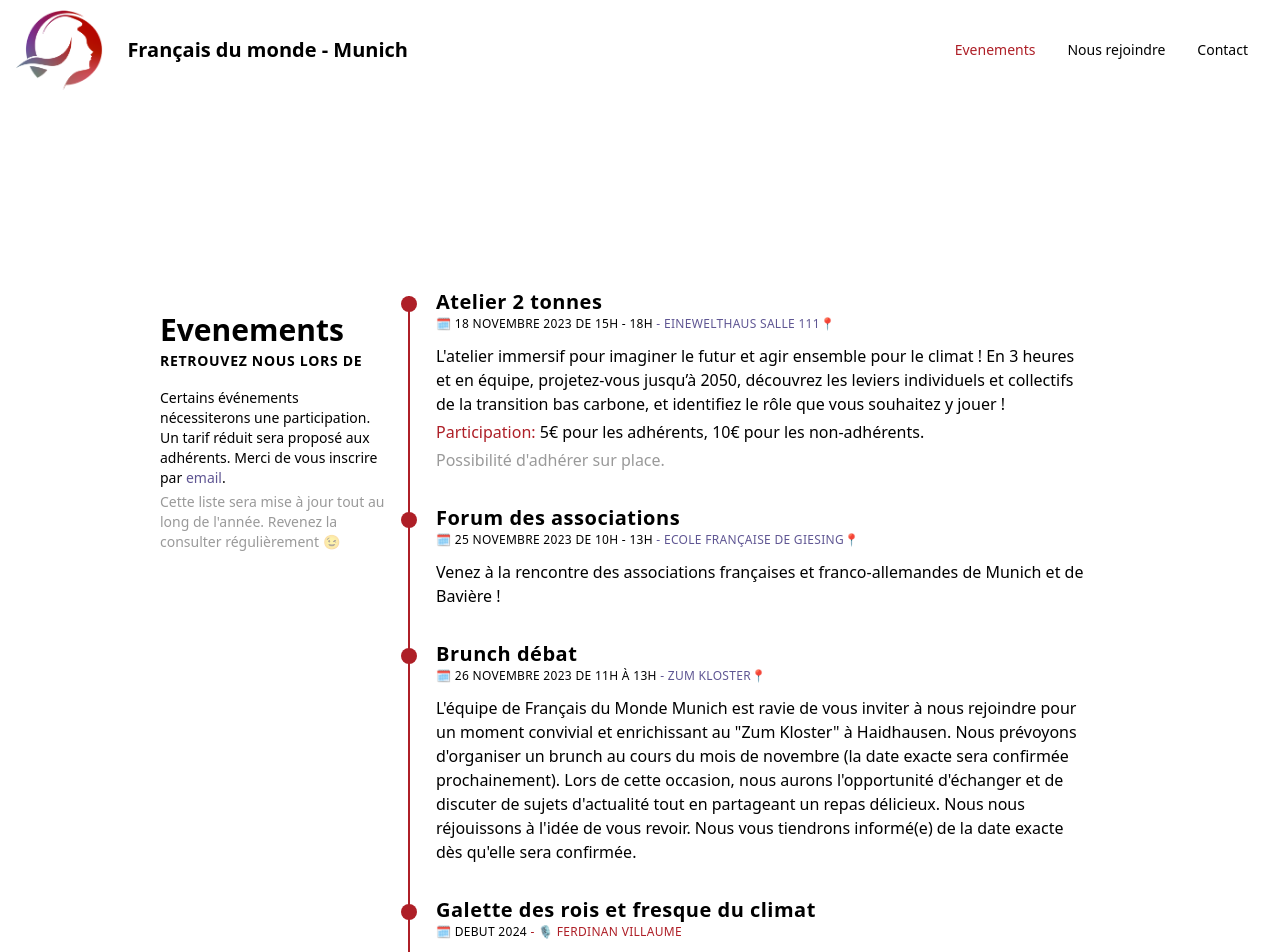
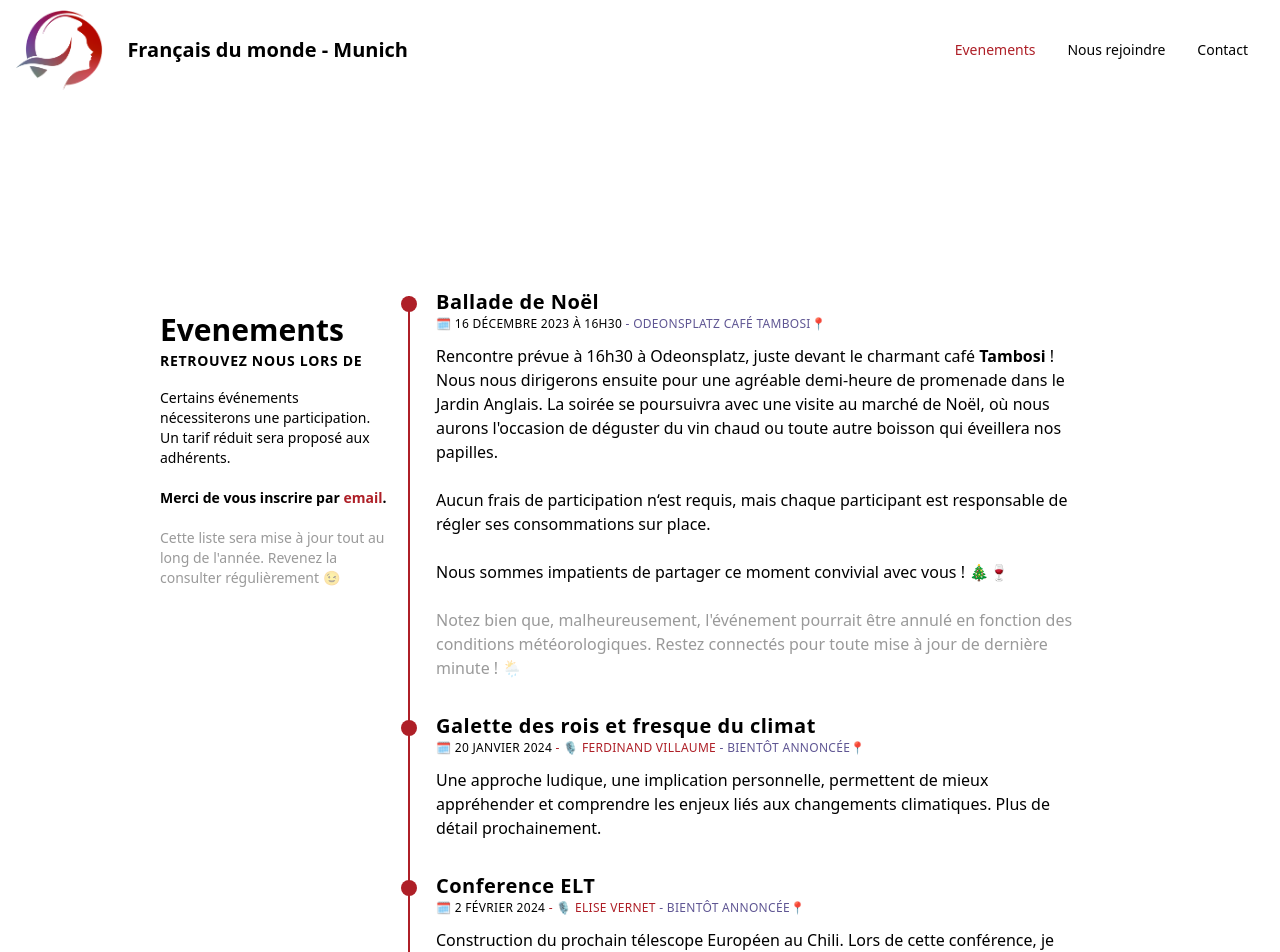
Before and after one commit to fdm-munich/adfe, a React (Vite) app: page / in a window 1280 px wide. Shown: the top 952 px of the page. Built offline with nearby package versions, Linux system fonts and the light colour scheme.

Commit message:
adds 16 of december

```diff
--- a/src/components/home/timeline.jsx
+++ b/src/components/home/timeline.jsx
@@ -1,11 +1,13 @@
 import SectionTitle from "../shared/section_title";
 import { events } from "../../evenements/2023";
 import { emailAddress } from "./about";
+import SubText from "../sub_text";
+
 
 const TimeLineItem = ( props ) => {
   const { Actor, title, date, Location, description, price } = props;
   return (
-    <div className="flex flex-col relative before:absolute before:top-2 before:w-4 before:h-4 before:rounded-full before:left-[-35px] before:z-[1] before:bg-upsdell-red">
+    <div className="flex flex-col relative lg:before:absolute lg:before:top-2 lg:before:w-4 lg:before:h-4 lg:before:rounded-full lg:before:left-[-35px] lg:before:z-[1] lg:before:bg-upsdell-red">
       <h3 className="text-xl font-semibold tracking-wide">{title}</h3>
       <time className="text-xs tracking-wide uppercase dark:text-gray-400">
         🗓️ {date}
@@ -31,7 +33,7 @@ const Timeline = () => {
   return (
     <section className="dark:bg-gray-800 dark:text-gray-100" id="events">
       <div className="container max-w-5xl px-4 py-12 mx-auto">
-        <div className="grid gap-4 mx-4 sm:grid-cols-12">
+        <div className="grid gap-4 lg:mx-4 sm:grid-cols-12">
           <SectionTitle
             subtitle={ "retrouvez nous lors de" }
             title={ "Evenements" }
@@ -39,9 +41,11 @@ const Timeline = () => {
               <>
                 <p>
                   Certains événements nécessiterons une participation.
-                  Un tarif réduit sera proposé aux adhérents. Merci de vous inscrire par <a className="text-purple-navy hover:cursor-pointer hover:underline" href={ `mailto:${emailAddress}?subject=Inscription à un évènement FdM - Munich` } >email</a>.
+                  Un tarif réduit sera proposé aux adhérents. <br /> <br />
+                  <b>Merci de vous inscrire par <a className="text-upsdell-red hover:cursor-pointer hover:underline" href={ `mailto:${emailAddress}?subject=Inscription à un évènement FdM - Munich` } >email</a>.</b>
+                  <br /> <br />
+                  <SubText txt="Cette liste sera mise à jour tout au long de l&apos;année. Revenez la consulter régulièrement 😉"/>
                 </p>
-                <p className="mt-1 text-black text-opacity-40">Cette liste sera mise à jour tout au long de l&apos;année. Revenez la consulter régulièrement 😉</p>
               </>
             }
           />
--- /dev/null
+++ b/src/components/sub_text.jsx
@@ -0,0 +1,3 @@
+const SubText = ( { txt } ) => <span  className="mt-1 text-black text-opacity-40">{txt}</span>;
+
+export default SubText;
--- a/src/evenements/2023.jsx
+++ b/src/evenements/2023.jsx
@@ -1,11 +1,14 @@
+import SubText from "../components/sub_text";
+
 /* eslint-disable max-len */
 export const events = [
   {
-    date        : "18 Novembre 2023 de 15h - 18h" ,
+    Actor       : () => <a target="blank" href="https://www.linkedin.com/in/audrey-bizet-974b12137/?utm_source=share&utm_campaign=share_via&utm_content=profile&utm_medium=android_app">Audrey Bizet</a>,
+    date        : "REPORTE A UNE DATE ULTERIEUR" ,
     description : "L'atelier immersif pour imaginer le futur et agir ensemble pour le climat ! En 3 heures et en équipe, projetez-vous jusqu’à 2050, découvrez les leviers individuels et collectifs de la transition bas carbone, et identifiez le rôle que vous souhaitez y jouer !" ,
-    Location    : () => <a target="blank" href="https://www.einewelthaus.de">EineWeltHaus salle 111</a> ,
+    Location    : null, //() => <a target="blank" href="https://www.einewelthaus.de">EineWeltHaus salle 111</a> ,
     title       : "Atelier 2 tonnes",
-    past        : false,
+    past        : true,
     price       : {
       adherents : 5,
       default   : 10
@@ -16,28 +19,44 @@ export const events = [
     description : "Venez à la rencontre des associations françaises et franco-allemandes de Munich et de Bavière !" ,
     Location    : () => <a target="blank" href="https://www.google.com/maps/place/Ungsteiner+Str.+50,+81539+München/@48.1108108,11.5951052,17.57z/data=!4m6!3m5!1s0x479ddfa220970733:0xaf67463d49f5ab91!8m2!3d48.1109039!4d11.5971134!16s%2Fg%2F11cncjj3rw?entry=ttu">Ecole française de giesing</a> ,
     title       : "Forum des associations" ,
-    past        : false,
+    past        : true,
   },
   {
     date        : "26 Novembre 2023 de 11h à 13h" ,
-    description : "L'équipe de Français du Monde Munich est ravie de vous inviter à nous rejoindre pour un moment convivial et enrichissant au \"Zum Kloster\" à Haidhausen. Nous prévoyons d'organiser un brunch au cours du mois de novembre (la date exacte sera confirmée prochainement). Lors de cette occasion, nous aurons l'opportunité d'échanger et de discuter de sujets d'actualité tout en partageant un repas délicieux. Nous nous réjouissons à l'idée de vous revoir. Nous vous tiendrons informé(e) de la date exacte dès qu'elle sera confirmée." ,
+    description : "Autour d'un brunch, nous souhaitons raviver notre communauté et échanger ensemble sur des thèmes qui nous intéressent ou nous tiennent à cœur. Nous vous proposons d'échanger tout d'abord sur l'intelligence Artificielle (IA) et son impact sur le monde de l'éducation. Les rédactions, les mémoires, les thèses même seront-elles l'oeuvre de ChatGPT ? Puis nous aborderons d'autres sujets en fonction de l'actualité. Au plaisir de vous revoir. " ,
     Location    : () => <a target="blank" href="https://www.zumkloster-muenchen.de">Zum kloster</a> ,
     title       : "Brunch débat" ,
-    past        : false,
+    past        : true,
   },
   {
-    Actor       : () => "Ferdinan Villaume",
-    date        : "Debut 2024",
+    date        : "16 Décembre 2023 à 16h30",
+    description : ( <>
+      Rencontre prévue à 16h30 à Odeonsplatz, juste devant le charmant café <b>Tambosi</b> !<br /> Nous nous dirigerons ensuite pour une agréable demi-heure de promenade dans le Jardin Anglais. La soirée se poursuivra avec une visite au marché de Noël, où nous aurons l'occasion de déguster du vin chaud ou toute autre boisson qui éveillera nos papilles.
+      <br /><br />
+      Aucun frais de participation n&lsquo;est requis, mais chaque participant est responsable de régler ses consommations sur place.
+      <br /><br />
+      Nous sommes impatients de partager ce moment convivial avec vous ! 🎄🍷
+      <br /><br />
+      <SubText txt="Notez bien que, malheureusement, l'événement pourrait être annulé en fonction des conditions météorologiques. Restez connectés pour toute mise à jour de dernière minute ! 🌦️"/>
+    </> )
+    ,
+    Location : () => <a target="blank" href="https://tambosi-odeonsplatz.de">Odeonsplatz café Tambosi</a>,
+    title    : "Ballade de Noël",
+    past     : false,
+  },
+  {
+    Actor       : () => "Ferdinand Villaume",
+    date        : "20 Janvier 2024",
     description : "Une approche ludique, une implication personnelle, permettent de mieux appréhender et comprendre les enjeux liés aux changements climatiques. Plus de détail prochainement.",
-    Location    : "",
+    Location    : () => "Bientôt annoncée",
     title       : "Galette des rois et fresque du climat",
     past        : false,
   },
   {
-    date        : "Printemps 2024",
+    date        : "2 Février 2024",
     Actor       : () => <a target="blank" href="https://www.linkedin.com/search/results/all/?fetchDeterministicClustersOnly=true&heroEntityKey=urn%3Ali%3Afsd_profile%3AACoAAALRZvkB74_aV_ns9REsGmqgB7tSgVnRrv0&keywords=elise%20vernet&origin=RICH_QUERY_TYPEAHEAD_HISTORY&position=0&searchId=ea700353-7f49-4df6-bcab-d814e078bbab&sid=ATM&spellCorrectionEnabled=true">Elise Vernet</a>,
     description : "Construction du prochain télescope Européen au Chili. Lors de cette conférence, je vous présenterais en détail l’état d’avancement du projet : le design, la fabrication, l’intégration et la vérification des éléments tels que les parties structurelles du télescope et du dôme, les miroirs et leurs supports, les différents systèmes de mesures et d’alignement, et mettrais en valeur l’expertise des entreprises européennes impliquées dans le projet.",
-    Location    : null,
+    Location    : () => "Bientôt annoncée",
     title       : "Conference ELT",
     past        : false,
   }
```
Also changed, not shown: 1 other file (tests, documents, lock files or other folders).
